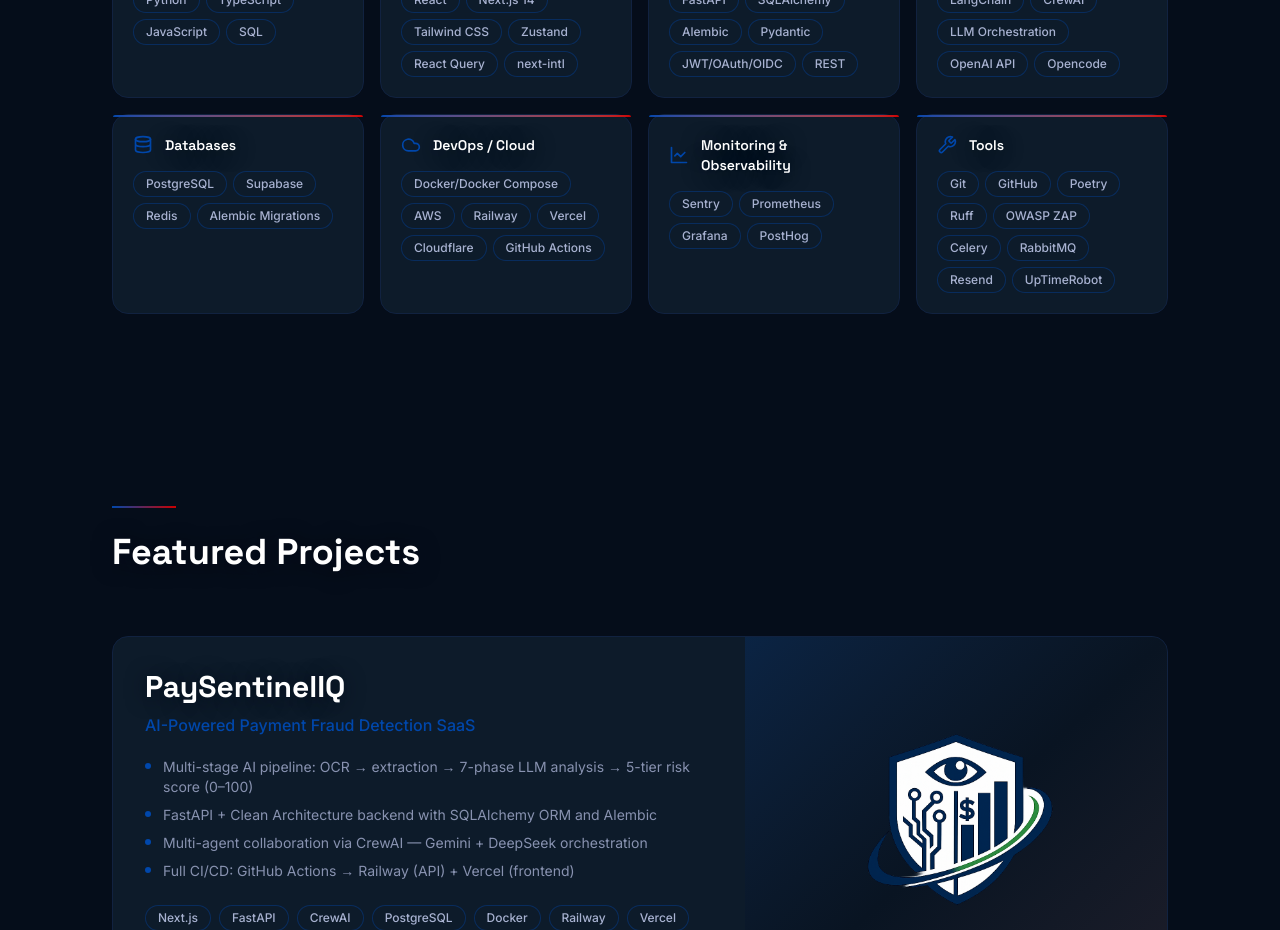
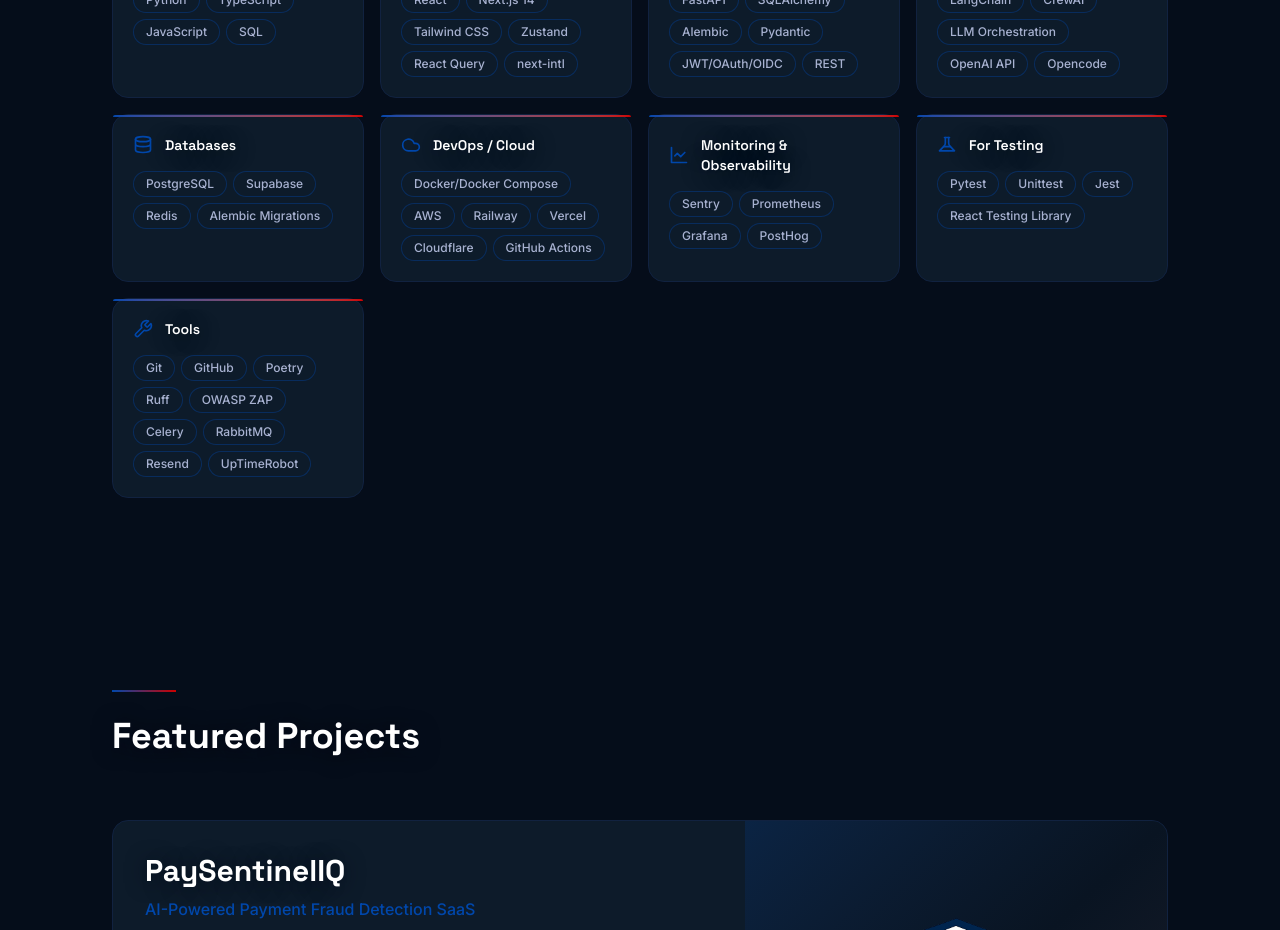
Before and after one commit to ViChagas07/Portfolio-Resume, a Next.js app: page /en in a window 1280 px wide. Shown: the part 1720-2650 px from the top of the page. Built offline with nearby package versions, Linux system fonts and the light colour scheme.

Commit message:
feat: add Testing skill category — Pytest, Unittest, Jest, React Testing Library

```diff
--- a/components/sections/Skills.tsx
+++ b/components/sections/Skills.tsx
@@ -47,6 +47,11 @@
   wrench: (
     <svg xmlns="http://www.w3.org/2000/svg" viewBox="0 0 24 24" fill="none" stroke="currentColor" strokeWidth="2" strokeLinecap="round" strokeLinejoin="round" className="h-5 w-5">
       <path d="M14.7 6.3a1 1 0 0 0 0 1.4l1.6 1.6a1 1 0 0 0 1.4 0l3.77-3.77a6 6 0 0 1-7.94 7.94l-6.91 6.91a2.12 2.12 0 0 1-3-3l6.91-6.91a6 6 0 0 1 7.94-7.94l-3.76 3.76z" />
+    </svg>
+  ),
+  flask: (
+    <svg xmlns="http://www.w3.org/2000/svg" viewBox="0 0 24 24" fill="none" stroke="currentColor" strokeWidth="2" strokeLinecap="round" strokeLinejoin="round" className="h-5 w-5">
+      <path d="M9 3h6" /><path d="M10 3v6.48a5.5 5.5 0 0 1-1.57 3.89L3 19h18l-5.43-5.63A5.5 5.5 0 0 1 14 9.48V3" /><path d="M8 14h8" />
     </svg>
   ),
 };
--- a/lib/constants.ts
+++ b/lib/constants.ts
@@ -106,6 +106,15 @@
     ],
   },
   {
+    key: "testing",
+    skills: [
+      "Pytest",
+      "Unittest",
+      "Jest",
+      "React Testing Library",
+    ],
+  },
+  {
     key: "tools",
     skills: [
       "Git",
@@ -130,6 +139,7 @@
   databases: "database",
   devops: "cloud",
   monitoring: "chart",
+  testing: "flask",
   tools: "wrench",
 };
 
--- a/messages/ar.json
+++ b/messages/ar.json
@@ -38,6 +38,7 @@
       "databases": "قواعد البيانات",
       "devops": "DevOps / السحابة",
       "monitoring": "المراقبة والملاحظة",
+      "testing": "للاختبارات",
       "tools": "الأدوات"
     }
   },
--- a/messages/de.json
+++ b/messages/de.json
@@ -38,6 +38,7 @@
       "databases": "Datenbanken",
       "devops": "DevOps / Cloud",
       "monitoring": "Monitoring & Observability",
+      "testing": "Zum Testen",
       "tools": "Werkzeuge"
     }
   },
--- a/messages/en.json
+++ b/messages/en.json
@@ -38,6 +38,7 @@
       "databases": "Databases",
       "devops": "DevOps / Cloud",
       "monitoring": "Monitoring & Observability",
+      "testing": "For Testing",
       "tools": "Tools"
     }
   },
--- a/messages/es.json
+++ b/messages/es.json
@@ -38,6 +38,7 @@
       "databases": "Bases de Datos",
       "devops": "DevOps / Nube",
       "monitoring": "Monitoreo y Observabilidad",
+      "testing": "Para Pruebas",
       "tools": "Herramientas"
     }
   },
--- a/messages/fr.json
+++ b/messages/fr.json
@@ -38,6 +38,7 @@
       "databases": "Bases de données",
       "devops": "DevOps / Cloud",
       "monitoring": "Supervision & Observabilité",
+      "testing": "Pour les Tests",
       "tools": "Outils"
     }
   },
--- a/messages/ja.json
+++ b/messages/ja.json
@@ -38,6 +38,7 @@
       "databases": "データベース",
       "devops": "DevOps / クラウド",
       "monitoring": "監視と可観測性",
+      "testing": "テスト用",
       "tools": "ツール"
     }
   },
--- a/messages/pt-BR.json
+++ b/messages/pt-BR.json
@@ -38,6 +38,7 @@
       "databases": "Banco de Dados",
       "devops": "DevOps / Cloud",
       "monitoring": "Monitoramento & Observabilidade",
+      "testing": "Para Testes",
       "tools": "Ferramentas"
     }
   },
--- a/messages/ru.json
+++ b/messages/ru.json
@@ -38,6 +38,7 @@
       "databases": "Базы данных",
       "devops": "DevOps / Облако",
       "monitoring": "Мониторинг и наблюдаемость",
+      "testing": "Для тестирования",
       "tools": "Инструменты"
     }
   },
--- a/messages/zh.json
+++ b/messages/zh.json
@@ -38,6 +38,7 @@
       "databases": "数据库",
       "devops": "DevOps / 云服务",
       "monitoring": "监控与可观测性",
+      "testing": "用于测试",
       "tools": "工具"
     }
   },
```
